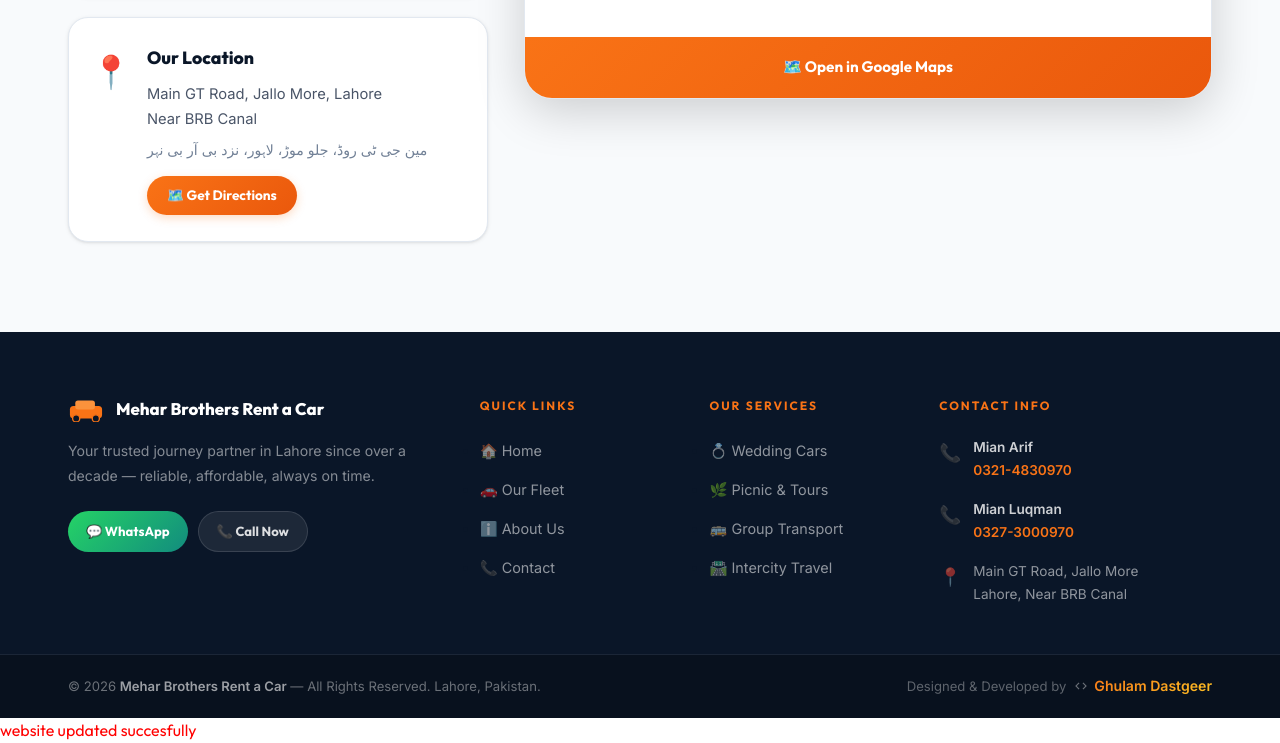
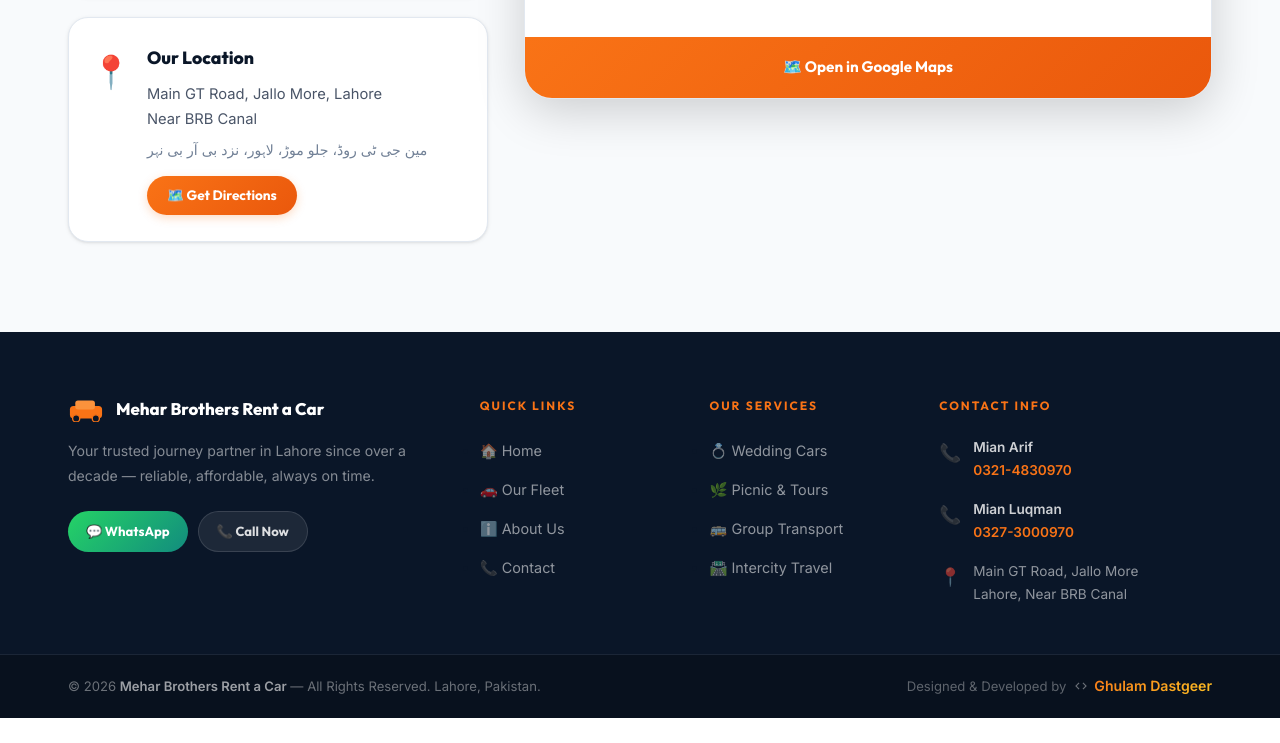
Before and after one commit to ghulamdastgeerqadri74-netizen/Rent-a-Car-web, a plain HTML site: page index.html in a window 1280 px wide. Shown: the part 6286-7029 px from the top of the page. After the commit the page ends 7004 px from the top, so only its background shows below. Drawn offline with Linux system fonts and the light colour scheme; grey boxes are pictures that could not be loaded.

Commit message:
Update index.html

```diff
--- a/index.html
+++ b/index.html
@@ -650,8 +650,5 @@
   </footer>
 
   <script src="script.js"></script>
-  <p style="text-align: centre;color: red;">
-  website updated succesfully
-  </p>
 </body>
 </html>
```
